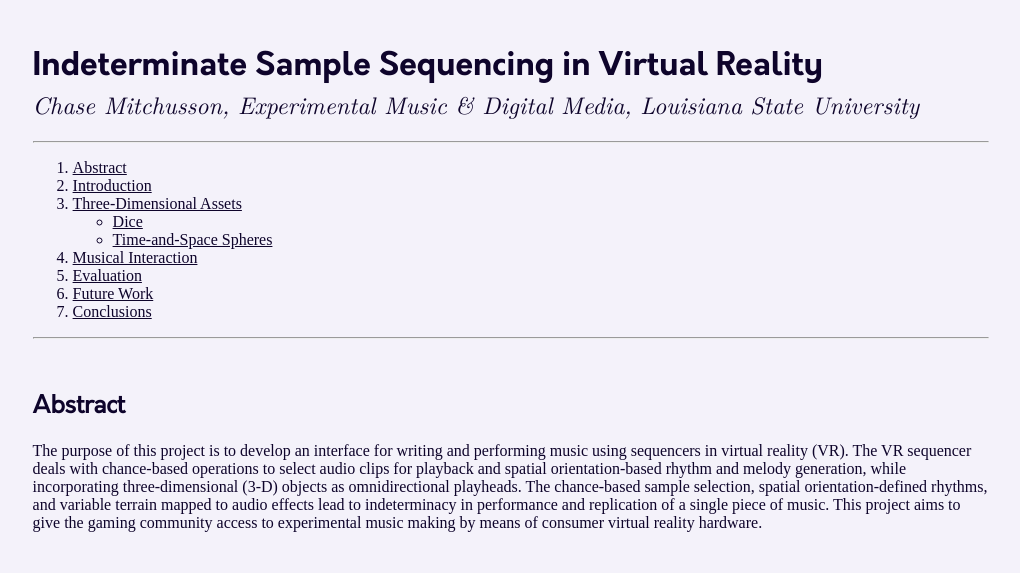
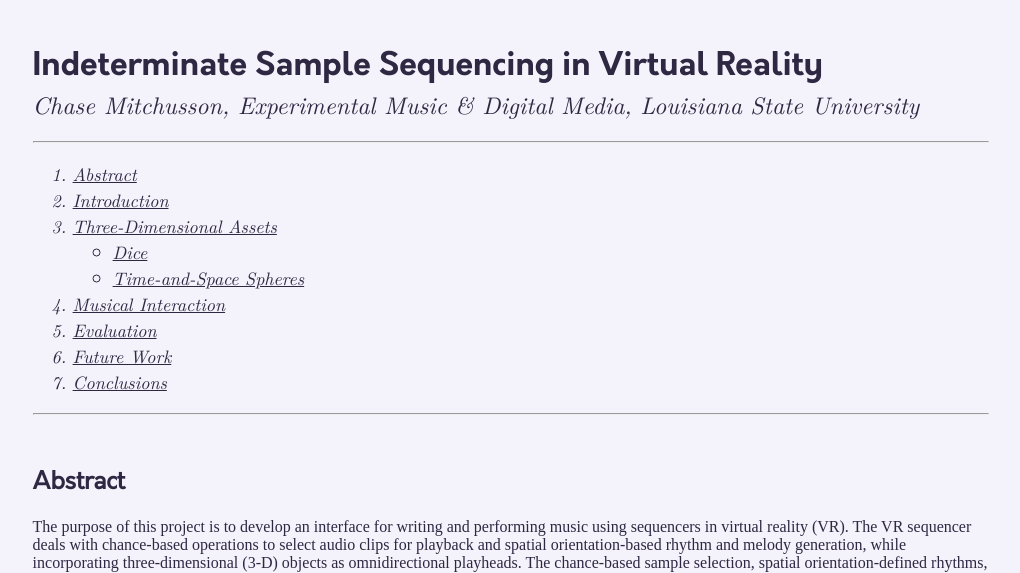
Before and after one commit to cmtchssn/VRSeq, a plain HTML site: page index.html in a window 1280 px wide. Shown: the top 573 px of the page, without its empty margins (129-1149 px from the left). Drawn offline with Linux system fonts and the light colour scheme; a web font is replaced by a local one.

Commit message:
changed link hover color

```diff
--- a/index.html
+++ b/index.html
@@ -20,7 +20,7 @@
         Digital
         Media, Louisiana State University</h2>
     <hr>
-    <ol>
+    <ol id="toc">
         <li><a href="#Abstract">Abstract</a></li>
         <li><a href="#Introduction">Introduction</a></li>
         <li><a href="#Three-Dimensional-Assets">Three-Dimensional Assets</a></li>
--- a/styles.css
+++ b/styles.css
@@ -29,7 +29,7 @@
     body {
         padding: 1% 1% 20%;
         font-family: 'Orkney Light';
-        color: #0e042b;
+        color: #2E2843;
         background-color: #f4f2fa;
     }
 }
@@ -40,7 +40,7 @@
     body {
         padding: 1% 6% 20%;
         font-family: 'Orkney Light';
-        color: #0e042b;
+        color: #2E2843;
         background-color: #f4f2fa;
     }
 }
@@ -51,7 +51,7 @@
     body {
         padding: 1% 12% 20%;
         font-family: 'Orkney Light';
-        color: #0e042b;
+        color: #2E2843;
         background-color: #f4f2fa;
     }
 }
@@ -62,15 +62,19 @@
     body {
         padding: 1% 25% 20%;
         font-family: 'Orkney Light';
-        color: #0e042b;
+        color: #2E2843;
         background-color: #f4f2fa;
     }
 }
 
 a:link,
 a:visited {
-    color: #0e042b;
+    color: #2E2843;
     /*#0d0621;*/
+}
+
+a:hover {
+    color: #8B0BA7;
 }
 
 #author {
@@ -133,9 +137,18 @@ summary {
     text-decoration: underline;
 }
 
+summary:hover {
+    color: #8B0BA7;
+}
+
 #title {
     margin-bottom: 0px;
     padding-bottom: 0%;
+}
+
+#toc {
+    font-family: 'Latin Modern';
+    font-size: large;
 }
 
 video {
```
